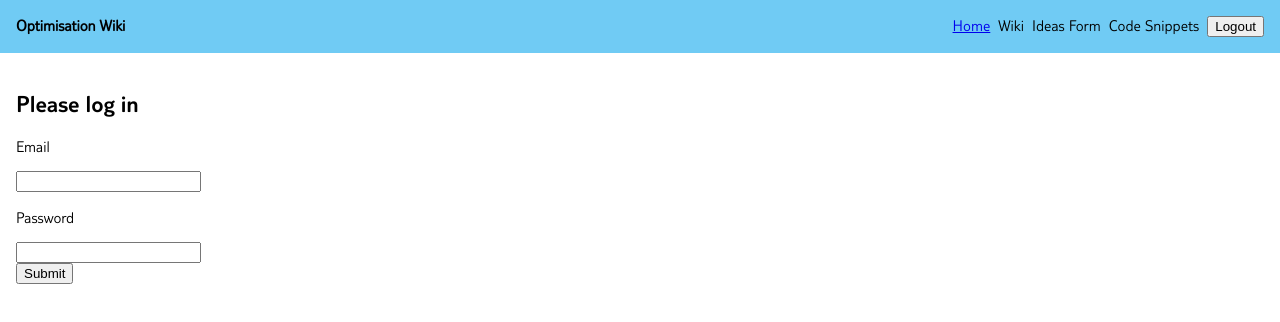
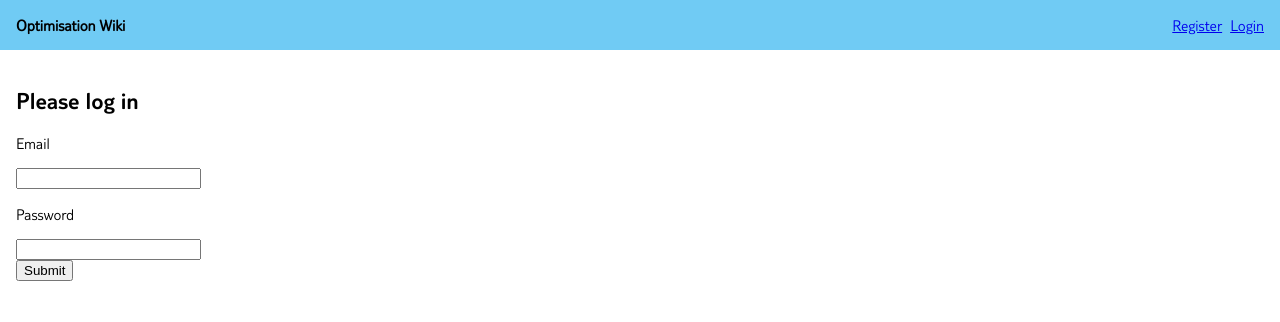
Before and after one commit to db001/opti-auth, a React (Create React App) app in the folder client/: page / in a window 1280 px wide. Shown: the top 322 px of the page. Built offline with nearby package versions, Linux system fonts and the light colour scheme; no server answers.

Commit message:
Navbar changing with login

```diff
--- a/client/public/index.html
+++ b/client/public/index.html
@@ -5,10 +5,7 @@
 		<link rel="icon" href="%PUBLIC_URL%/favicon.ico" />
 		<meta name="viewport" content="width=device-width, initial-scale=1" />
 		<meta name="theme-color" content="#000000" />
-    <meta
-      name="description"
-      content="Web site created using create-react-app"
-    />
+		<meta name="description" content="Web site created using create-react-app" />
 		<link rel="apple-touch-icon" href="%PUBLIC_URL%/logo192.png" />
 		<!--
       manifest.json provides metadata used when your web app is installed on a
@@ -24,7 +21,7 @@
       work correctly both with client-side routing and a non-root public URL.
       Learn how to configure a non-root public URL by running `npm run build`.
     -->
-    <title>React App</title>
+		<title>Optimisation Wiki</title>
 	</head>
 	<body>
 		<noscript>You need to enable JavaScript to run this app.</noscript>
--- a/client/src/App.js
+++ b/client/src/App.js
@@ -1,5 +1,6 @@
 import React, { Component } from "react";
-import { BrowserRouter, Route } from "react-router-dom";
+import { BrowserRouter, Route, Redirect } from "react-router-dom";
+import axios from "axios";
 
 import Login from "./components/login/Login";
 import Home from "./components/home/Home";
@@ -7,6 +8,8 @@ import Register from "./components/register/Register";
 import Navbar from "./components/navbar/Navbar";
 
 import { userContext } from "./context/userContext";
+
+import { isEmptyObject } from "./helpers";
 
 import "./App.css";
 
@@ -16,31 +19,49 @@ class App extends Component {
 
 		this.state = {
 			user: {},
+			setUser: (user) => {
+				this.setState((prevState) => ({ user }));
+			},
 		};
 	}
 
-	setUser = (user) => {
-		this.setState((prevState) => ({ user }));
+	componentDidMount() {
+		this.getUser();
+	}
+
+	getUser = async () => {
+		const user = await axios.get("/api/auth/current_user");
+		if (!isEmptyObject(user.data.user) && user.data.user !== undefined) {
+			this.setState({
+				user: user.data.user,
+			});
+		} else {
+			this.setState({
+				user: {},
+			});
+		}
 	};
 
-	componentDidMount() {
-		return;
-	}
-
 	render() {
-		const { user } = this.state;
-		const { setUser } = this;
+		// const { user } = this.state;
+		// const { setUser } = this;
 		return (
-			<userContext.Provider value={{ user, setUser }}>
+			<userContext.Provider value={this.state}>
 				<BrowserRouter>
 					<Navbar />
 					<div id="page">
 						<Route exact path="/">
-							<Login />
+							{isEmptyObject(this.state.user) ? <Login /> : <Redirect to="home" />}
 						</Route>
-						<Route exact path="/login" component={Login} />
-						<Route exact path="/home" component={Home} />
-						<Route exact path="/register" component={Register} />
+						<Route exact path="/login">
+							{isEmptyObject(this.state.user) ? <Login /> : <Redirect to="home" />}
+						</Route>
+						<Route exact path="/home">
+							{isEmptyObject(this.state.user) ? <Redirect to="login" /> : <Home />}
+						</Route>
+						<Route exact path="/register">
+							{isEmptyObject(this.state.user) ? <Register /> : <Redirect to="home" />}
+						</Route>
 					</div>
 				</BrowserRouter>
 			</userContext.Provider>
--- a/client/src/components/login/Login.js
+++ b/client/src/components/login/Login.js
@@ -1,7 +1,10 @@
 import React, { Component } from "react";
 import axios from "axios";
+import { Redirect } from "react-router";
 
 import { userContext } from "../../context/userContext";
+
+import { isEmptyObject } from "../../helpers";
 
 class Login extends Component {
 	static contextType = userContext;
@@ -26,11 +29,16 @@ class Login extends Component {
 		const { setUser } = this.context;
 		const { email, password } = this.state;
 		const loggedInUser = await this.loginUser({ email, password });
-		if (loggedInUser) {
+		if (!isEmptyObject(loggedInUser)) {
 			setUser(loggedInUser);
-			this.props.history.push("/home");
 		}
 	};
+
+	componentDidMount() {
+		this.setState({
+			user: this.context.user,
+		});
+	}
 
 	onChangeHandler = (e) => {
 		const id = e.target.id;
@@ -41,6 +49,9 @@ class Login extends Component {
 	};
 
 	render() {
+		if (!isEmptyObject(this.state.user)) {
+			return <Redirect to="/home" />;
+		}
 		return (
 			<>
 				<h2>Please log in</h2>
--- a/client/src/components/navbar/Navbar.js
+++ b/client/src/components/navbar/Navbar.js
@@ -1,19 +1,81 @@
-import React, { Component } from "react";
+import React, { useContext, useState, useEffect } from "react";
 import { Link } from "react-router-dom";
+import axios from "axios";
 
 import { userContext } from "../../context/userContext";
 
+import { isEmptyObject } from "../../helpers";
+
 import "./Navbar.css";
 
+const Navbar = () => {
+	const { user, setUser } = useContext(userContext);
+
+	const [userState, setUserState] = useState(user);
+
+	const handleLogout = async () => {
+		const logout = await axios.get("/api/auth/logout");
+		if (logout.status === 200) {
+			setUser({});
+			setUserState({});
+		}
+	};
+
+	useEffect(() => {
+		if (!isEmptyObject(user)) {
+			setUserState(user);
+		}
+	}, [user]);
+
+	const renderContent = () => {
+		if (isEmptyObject(userState)) {
+			return [
+				<li key="registerLink">
+					<Link to="/register">Register</Link>
+				</li>,
+				<li key="loginLink">
+					<Link to="/login">Login</Link>
+				</li>,
+			];
+		} else {
+			return [
+				<li key="homeLink">
+					<Link to="/home">Home</Link>
+				</li>,
+				<li key="wikiLink">Wiki</li>,
+				<li key="ideasLink">Ideas Form</li>,
+				<li key="codeLink">Code Snippets</li>,
+				<li key="logoutLink">
+					<button onClick={handleLogout}>Logout</button>
+				</li>,
+			];
+		}
+	};
+
+	return (
+		<nav>
+			<p>Optimisation Wiki</p>
+			<ul>{renderContent()}</ul>
+		</nav>
+	);
+};
+
+/*
 class Navbar extends Component {
 	static contextType = userContext;
 
 	state = {
 		user: {},
+		userLoggedIn: true,
 	};
 
-	handleLogout = () => {
-		return;
+	handleLogout = async () => {
+		const logout = await axios.get("/api/auth/logout");
+		const { setUser } = this.context;
+		if (logout.status === 200) {
+			setUser({});
+			this.setState({ user: {} });
+		}
 	};
 
 	componentDidMount() {
@@ -22,9 +84,7 @@ class Navbar extends Component {
 	}
 
 	renderContent() {
-		switch (this.state.user) {
-			case null:
-				return;
+		switch (this.state.userLoggedIn) {
 			case false:
 				return [
 					<li key="registerLink">
@@ -43,7 +103,7 @@ class Navbar extends Component {
 					<li key="ideasLink">Ideas Form</li>,
 					<li key="codeLink">Code Snippets</li>,
 					<li key="logoutLink">
-						<button>Logout</button>
+						<button onClick={this.handleLogout}>Logout</button>
 					</li>,
 				];
 		}
@@ -58,5 +118,6 @@ class Navbar extends Component {
 		);
 	}
 }
+*/
 
 export default Navbar;
--- /dev/null
+++ b/client/src/helpers/index.js
@@ -0,0 +1,3 @@
+export const isEmptyObject = (obj) => {
+	return obj === {} || (obj && Object.keys(obj).length === 0 && obj.constructor === Object) ? true : false;
+};
```
Also changed, not shown: 2 other files (tests, documents, lock files or other folders). Lines whose indentation alone changed are shown as unchanged.
